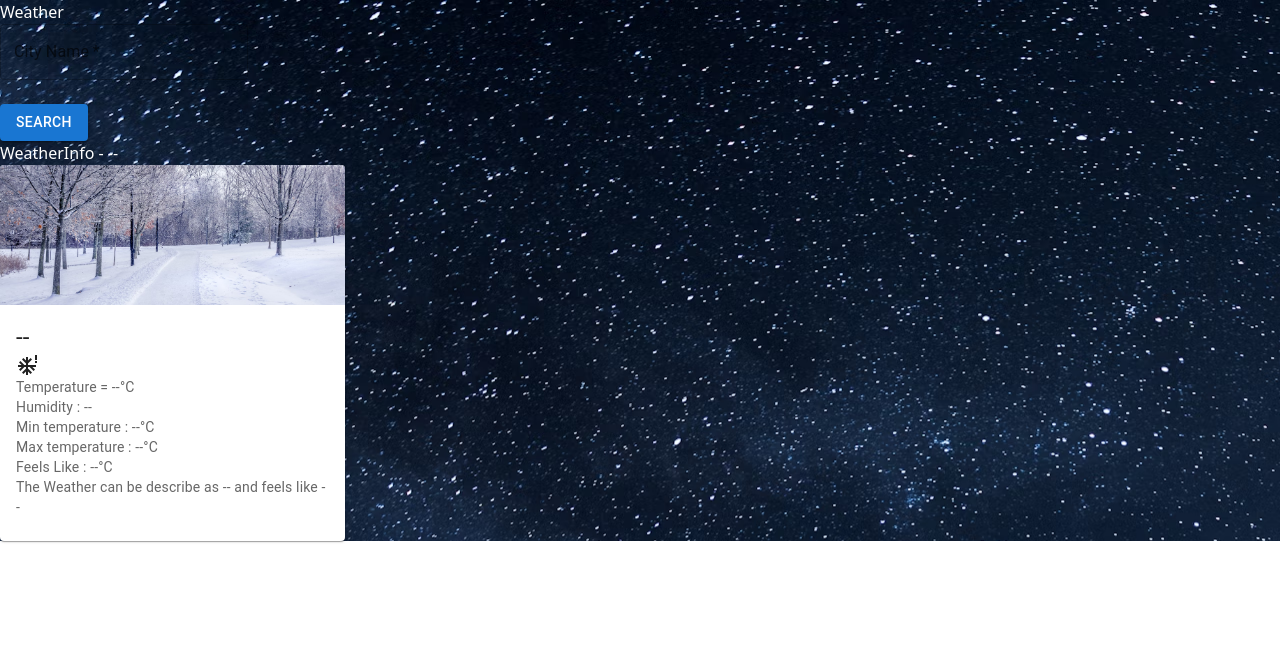
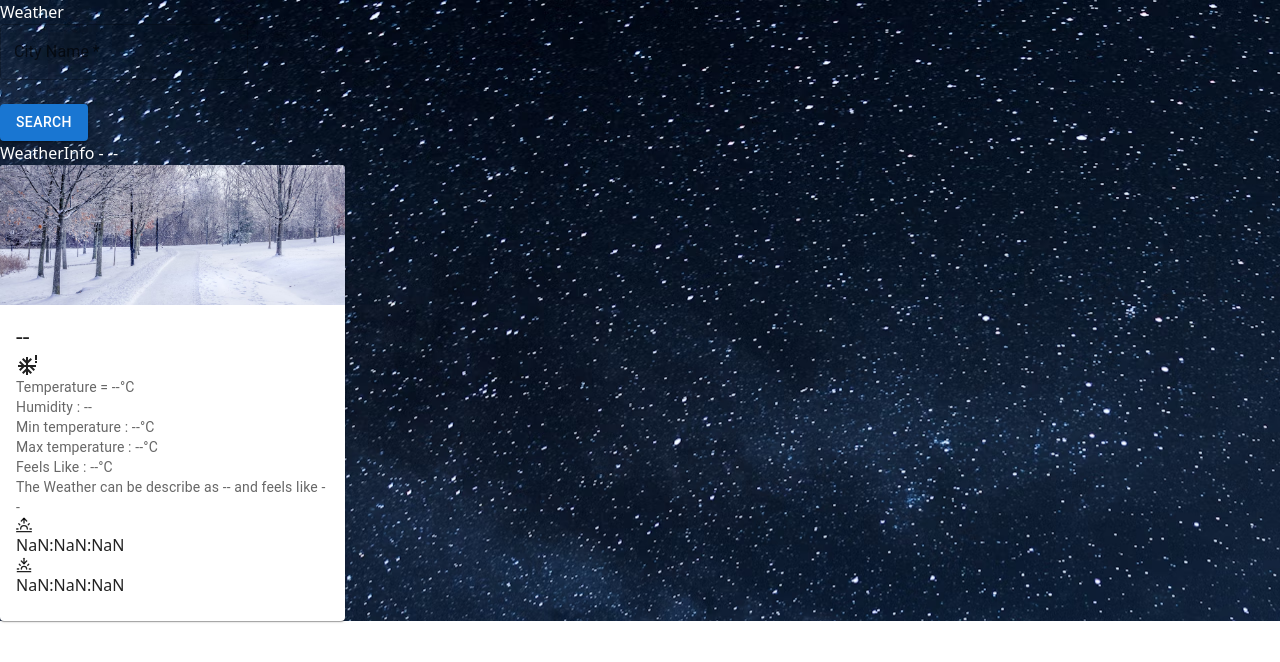
Before and after one commit to Harshchanchad4/WeatherApp, a React (Vite) app: page / in a window 1280 px wide. Shown: the top 662 px of the page. Built offline with nearby package versions, Linux system fonts and the light colour scheme.

Commit message:
add sunrise and sunset section

```diff
--- a/src/Components/InfoBox.jsx
+++ b/src/Components/InfoBox.jsx
@@ -3,11 +3,13 @@ import Card from '@mui/material/Card';
 import CardContent from '@mui/material/CardContent';
 import CardMedia from '@mui/material/CardMedia';
 import Typography from '@mui/material/Typography';
+import { FiSunrise, FiSunset } from "react-icons/fi";
 
 // import winter from '.../public/winter'
 
 import { MdOutlineSevereCold } from "react-icons/md";
 import { FaSun } from "react-icons/fa";
+import { LuSunset } from "react-icons/lu";
 import { IoThunderstormSharp } from "react-icons/io5";
 
 
@@ -28,9 +30,31 @@ const InfoBox = ({ info }) => {
 
 
 
+    function convertUnixTimestamp(unixTimestamp) {
 
 
+        // Convert Unix timestamp to milliseconds
+        let date = new Date(unixTimestamp * 1000);
 
+        // Get hours, minutes, and seconds from the Date object
+        let hours = date.getHours();
+        let minutes = date.getMinutes();
+        let seconds = date.getSeconds();
+
+        // Add leading zeros if necessary
+        hours = (hours < 10 ? "0" : "") + hours;
+        minutes = (minutes < 10 ? "0" : "") + minutes;
+        seconds = (seconds < 10 ? "0" : "") + seconds;
+
+        // Format the time as hh:mm:ss
+        let formattedTime = hours + ":" + minutes + ":" + seconds;
+
+        return formattedTime;
+    }
+
+
+    let sunriseTime = convertUnixTimestamp(info.sunRise);
+    let sunsetTime = convertUnixTimestamp(info.sunSet);
 
     return (
 
@@ -67,7 +91,25 @@ const InfoBox = ({ info }) => {
                             <p>The Weather can be describe as  <i>{info.weather}</i> and feels like {info.feelsLike}</p>
 
                         </Typography>
+
+
+                    <div className='flex justify-between items-center'>
+
+                        <div className='flex justify-center items-center'>
+
+                            <FiSunrise className='text-2xl' /> <div className='text-lg'>{sunriseTime}</div>
+                        </div>
+                        <div className='flex justify-center items-center'>
+
+                            <LuSunset className='text-2xl' /> <div className='text-lg'>{sunsetTime}</div>
+                        </div>
+
+                    </div>
+
+
+
                     </CardContent>
+
 
                     {/* <div>{sunsetTime}</div> */}
                 </Card>
```
